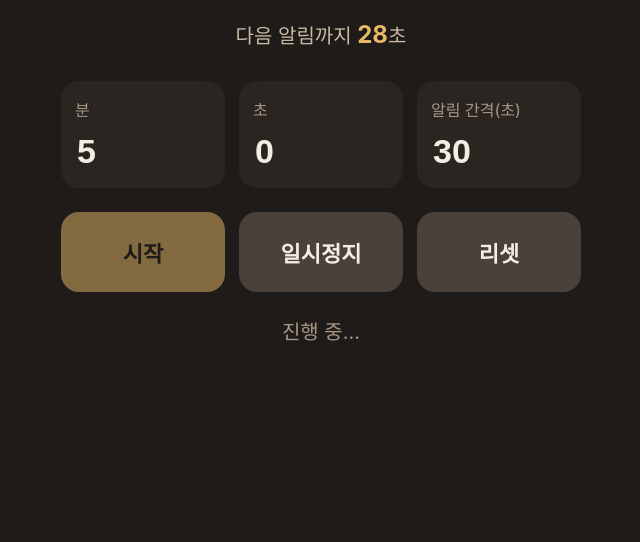
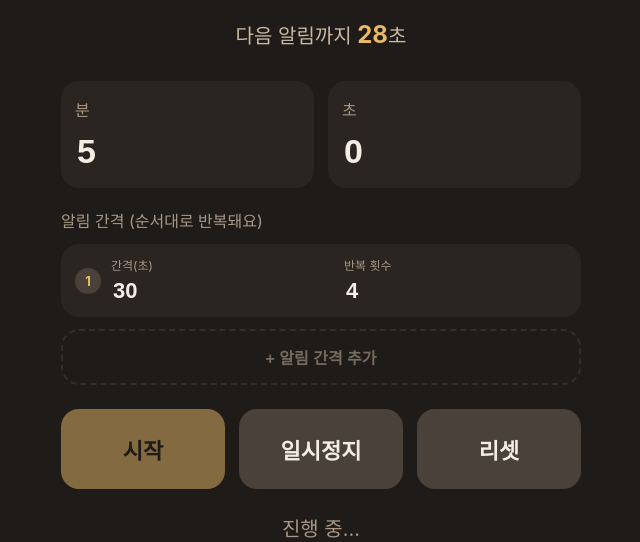
Before and after one commit to user149123/cookingtimer, a plain HTML site: page index.html in a window 1280 px wide. Both pictures are taken after a click on the button "시작". Shown: the part 275-817 px from the top of the page, without its empty margins (319-959 px from the left). Drawn offline with Linux system fonts and the light colour scheme.

Commit message:
Add files via upload

```diff
--- a/index.html
+++ b/index.html
@@ -78,6 +78,7 @@
     font-size: 16px;
     color: #a89787;
     margin-bottom: 10px;
+    white-space: nowrap;
   }
   .field input {
     width: 100%;
@@ -95,10 +96,94 @@
     -webkit-appearance: none;
     margin: 0;
   }
+  .section-label {
+    font-size: 16px;
+    color: #a89787;
+    margin: 4px 0 12px;
+  }
+  .stage-list {
+    display: flex;
+    flex-direction: column;
+    gap: 10px;
+    margin-bottom: 12px;
+  }
+  .stage-row {
+    display: flex;
+    align-items: center;
+    gap: 10px;
+    background: #2a2521;
+    border-radius: 18px;
+    padding: 12px 14px;
+  }
+  .stage-num {
+    width: 26px;
+    height: 26px;
+    border-radius: 50%;
+    background: #4a423a;
+    color: #e8b96a;
+    font-size: 13px;
+    font-weight: 700;
+    display: flex;
+    align-items: center;
+    justify-content: center;
+    flex-shrink: 0;
+  }
+  .stage-field {
+    flex: 1;
+    min-width: 0;
+  }
+  .stage-field label {
+    display: block;
+    font-size: 12px;
+    color: #a89787;
+    margin-bottom: 4px;
+    white-space: nowrap;
+  }
+  .stage-field input {
+    width: 100%;
+    background: transparent;
+    border: none;
+    color: #f4ede4;
+    font-size: 22px;
+    font-weight: 700;
+    outline: none;
+    font-variant-numeric: tabular-nums;
+    -moz-appearance: textfield;
+  }
+  .stage-field input::-webkit-outer-spin-button,
+  .stage-field input::-webkit-inner-spin-button {
+    -webkit-appearance: none;
+    margin: 0;
+  }
+  .stage-remove {
+    flex-shrink: 0;
+    width: 34px;
+    height: 34px;
+    border-radius: 10px;
+    background: #4a423a;
+    color: #d99a9a;
+    border: none;
+    font-size: 18px;
+    font-weight: 700;
+    cursor: pointer;
+    padding: 0;
+  }
+  .add-stage {
+    width: 100%;
+    background: none;
+    border: 2px dashed #4a423a;
+    color: #c9b8a3;
+    border-radius: 18px;
+    padding: 14px 0;
+    font-size: 16px;
+    font-weight: 600;
+    cursor: pointer;
+    margin-bottom: 20px;
+  }
   .buttons {
     display: flex;
     gap: 14px;
-    margin-top: 24px;
+    margin-top: 4px;
   }
   button {
     flex: 1;
@@ -138,11 +223,11 @@
       <label>초</label>
       <input type="number" id="secInput" min="0" max="59" value="0">
     </div>
-    <div class="field">
-      <label>알림 간격(초)</label>
-      <input type="number" id="intervalInput" min="1" max="60" value="30">
-    </div>
   </div>
+
+  <div class="section-label">알림 간격 (순서대로 반복돼요)</div>
+  <div class="stage-list" id="stageList"></div>
+  <button class="add-stage" id="addStageBtn">+ 알림 간격 추가</button>
 
   <div class="buttons">
     <button class="start" id="startBtn">시작</button>
@@ -156,17 +241,24 @@
 <script>
 let totalSeconds = 300;
 let remaining = 300;
-let intervalSec = 30;
-let subCountdown = 30;
 let timerId = null;
 let running = false;
+
+// stages: [{interval: seconds, count: times to ring}]
+let stages = [
+  { interval: 30, count: 4 }
+];
+let stageIndex = 0;
+let ringInStage = 0;
+let subCountdown = 30;
 
 const display = document.getElementById('display');
 const subCount = document.getElementById('subCount');
 const status = document.getElementById('status');
 const minInput = document.getElementById('minInput');
 const secInput = document.getElementById('secInput');
-const intervalInput = document.getElementById('intervalInput');
+const stageListEl = document.getElementById('stageList');
+const addStageBtn = document.getElementById('addStageBtn');
 const startBtn = document.getElementById('startBtn');
 const pauseBtn = document.getElementById('pauseBtn');
 const resetBtn = document.getElementById('resetBtn');
@@ -220,16 +312,95 @@ function finalBeep() {
   setTimeout(() => playBeep(880, 0.5), 600);
 }
 
+// ---- Stage list rendering ----
+function renderStages() {
+  stageListEl.innerHTML = '';
+  stages.forEach((stage, idx) => {
+    const row = document.createElement('div');
+    row.className = 'stage-row';
+
+    const num = document.createElement('div');
+    num.className = 'stage-num';
+    num.textContent = idx + 1;
+    row.appendChild(num);
+
+    const intervalField = document.createElement('div');
+    intervalField.className = 'stage-field';
+    intervalField.innerHTML = `<label>간격(초)</label>`;
+    const intervalInput = document.createElement('input');
+    intervalInput.type = 'number';
+    intervalInput.min = '1';
+    intervalInput.max = '600';
+    intervalInput.value = stage.interval;
+    intervalInput.addEventListener('change', () => {
+      if (running) return;
+      let v = parseInt(intervalInput.value) || 1;
+      v = Math.min(600, Math.max(1, v));
+      intervalInput.value = v;
+      stages[idx].interval = v;
+      syncSubCountdownIfIdle();
+    });
+    intervalField.appendChild(intervalInput);
+    row.appendChild(intervalField);
+
+    const countField = document.createElement('div');
+    countField.className = 'stage-field';
+    countField.innerHTML = `<label>반복 횟수</label>`;
+    const countInput = document.createElement('input');
+    countInput.type = 'number';
+    countInput.min = '1';
+    countInput.max = '999';
+    countInput.value = stage.count;
+    countInput.addEventListener('change', () => {
+      if (running) return;
+      let v = parseInt(countInput.value) || 1;
+      v = Math.min(999, Math.max(1, v));
+      countInput.value = v;
+      stages[idx].count = v;
+    });
+    countField.appendChild(countInput);
+    row.appendChild(countField);
+
+    if (stages.length > 1) {
+      const removeBtn = document.createElement('button');
+      removeBtn.className = 'stage-remove';
+      removeBtn.textContent = '×';
+      removeBtn.addEventListener('click', () => {
+        if (running) return;
+        stages.splice(idx, 1);
+        renderStages();
+        syncSubCountdownIfIdle();
+      });
+      row.appendChild(removeBtn);
+    }
+
+    stageListEl.appendChild(row);
+  });
+}
+
+function syncSubCountdownIfIdle() {
+  if (running) return;
+  stageIndex = 0;
+  ringInStage = 0;
+  subCountdown = stages[0] ? stages[0].interval : 30;
+  updateDisplay();
+}
+
+addStageBtn.addEventListener('click', () => {
+  if (running) return;
+  const last = stages[stages.length - 1];
+  stages.push({ interval: last ? last.interval : 30, count: last ? last.count : 1 });
+  renderStages();
+});
+
 function readInputs() {
   const m = parseInt(minInput.value) || 0;
   const s = parseInt(secInput.value) || 0;
-  let iv = parseInt(intervalInput.value) || 30;
-  iv = Math.min(60, Math.max(1, iv));
-  intervalInput.value = iv;
   totalSeconds = m * 60 + s;
   remaining = totalSeconds;
-  intervalSec = iv;
-  subCountdown = iv;
+  stageIndex = 0;
+  ringInStage = 0;
+  subCountdown = stages[0] ? stages[0].interval : 30;
   updateDisplay();
 }
 
@@ -243,11 +414,20 @@ function tick() {
     return;
   }
   remaining -= 1;
-  subCountdown -= 1;
-  if (subCountdown <= 0) {
-    subCountdown = intervalSec;
-    if (remaining > 0) shortBeep();
+
+  if (stages.length > 0) {
+    subCountdown -= 1;
+    if (subCountdown <= 0) {
+      if (remaining > 0) shortBeep();
+      ringInStage += 1;
+      if (ringInStage >= stages[stageIndex].count) {
+        stageIndex = (stageIndex + 1) % stages.length;
+        ringInStage = 0;
+      }
+      subCountdown = stages[stageIndex].interval;
+    }
   }
+
   updateDisplay();
 }
 
@@ -255,7 +435,11 @@ function setUIState() {
   startBtn.disabled = running;
   minInput.disabled = running;
   secInput.disabled = running;
-  intervalInput.disabled = running;
+  addStageBtn.disabled = running;
+  addStageBtn.style.opacity = running ? '0.5' : '1';
+  stageListEl.querySelectorAll('input, button').forEach(el => {
+    el.disabled = running;
+  });
 }
 
 startBtn.addEventListener('click', () => {
@@ -290,17 +474,8 @@ resetBtn.addEventListener('click', () => {
   setUIState();
 });
 
+renderStages();
 readInputs();
-
-intervalInput.addEventListener('change', () => {
-  if (running) return;
-  let iv = parseInt(intervalInput.value) || 30;
-  iv = Math.min(60, Math.max(1, iv));
-  intervalInput.value = iv;
-  intervalSec = iv;
-  subCountdown = iv;
-  updateDisplay();
-});
 
 if ('serviceWorker' in navigator) {
   window.addEventListener('load', () => {
```
